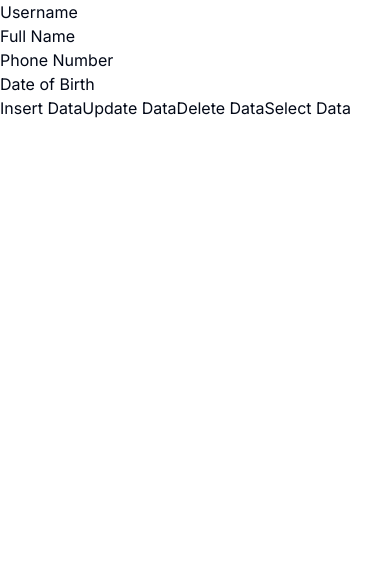
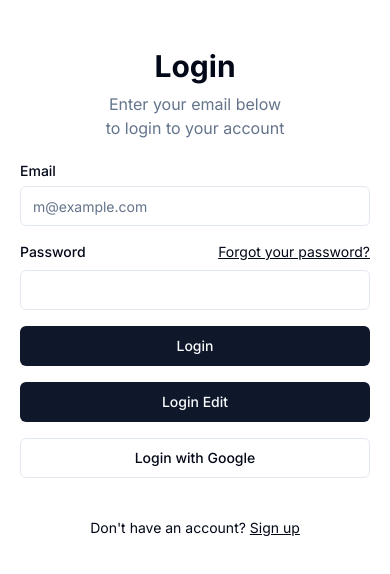
Before and after one commit to chota-jd/new-ui-demo, a Next.js app: page / in a window 390 px wide. Shown: the top 574 px of the page. Built offline with nearby package versions, Linux system fonts and the light colour scheme.

Commit message:
fix : login insert data

```diff
--- a/components/FireBaseCrud/FireBaseCrud.tsx
+++ b/components/FireBaseCrud/FireBaseCrud.tsx
@@ -16,9 +16,11 @@ const database = FirebaseConfig();
 
 function FireBaseCrud() {
     let [username, setUserName] = useState('');
-    let [fullname, setFullName] = useState('');
-    let [phone, setPhone] = useState('');
-    let [dob, setDob] = useState('');
+    let [email, setEmail] = useState('');
+    let [password, setPassWord] = useState('');
+
+
+
 
     const isNullOrWhiteSpaces = (value: string | null | undefined): boolean => {
         if (value == null) {
@@ -27,18 +29,16 @@ function FireBaseCrud() {
         return value.toString().replaceAll(' ', '').length < 1;
     }
 
+
+
     let InsertData = () => {
-        if (isNullOrWhiteSpaces(username)
-        || isNullOrWhiteSpaces(fullname)
-        || isNullOrWhiteSpaces(phone)
-        || isNullOrWhiteSpaces(dob)) {
+        if (isNullOrWhiteSpaces(email) || isNullOrWhiteSpaces(password)) {
             alert("fill all fileds");
             return;
         }
-        set(ref(database, 'Customer/'+username), {
-            fullname: fullname,
-            phonenumber: phone,
-            dateofbirth: dob
+        set(ref(database, 'Customer/' + username), {
+            emaillogin: email,
+            passwordlogin: password
 
         })
     }
@@ -46,14 +46,12 @@ function FireBaseCrud() {
     let SelectData = () => {
         const dbref = ref(database);
 
-    get(child(dbref, 'Customer/' + username)).then(snapshot => {
-        if(snapshot.exists()){
-            setFullName(snapshot.val().fullname);
-            setPhone(snapshot.val().phonenumber);
-            setDob(snapshot.val().dateofbirth);
+        get(child(dbref, 'Customer/' + email)).then(snapshot => {
+            if (snapshot.exists()) {
+                setPassWord(snapshot.val().passwordlogin);
             }
 
-        else{
+            else {
                 alert("no data")
             }
         })
@@ -65,28 +63,70 @@ let SelectData = () => {
     return (
         <>
 
-        <label>Username</label>
+            {/* <label>Username</label>
         <input type="text" value={username} onChange={e=>{setUserName(e.target.value)}}/>
-        <br/>
-
-        <label>Full Name</label>
-        <input type="text" value={fullname} onChange={e=>{setFullName(e.target.value)}}/>
-        <br/>
-
-        <label>Phone Number</label>
-        <input type="text" value={phone} onChange={e=>{setPhone(e.target.value)}}/>
-        <br/>
-
-        <label>Date of Birth</label>
-        <input type="text" value={dob} onChange={e=>{setDob(e.target.value)}}/>
-        <br/>
-
-        <button onClick={InsertData}>Insert Data</button>
-        <button>Update Data</button>
-        <button>Delete Data</button>
-        <button onClick={SelectData}>Select Data</button>
+        <br/> */}
 
 
+
+
+
+
+            <div className="w-full lg:grid lg:min-h-[600px] lg:grid-cols-2 xl:min-h-[800px]">
+                <div className="flex items-center justify-center py-12">
+                    <div className="mx-auto grid w-[350px] gap-6">
+                        <div className="grid gap-2 text-center">
+                            <h1 className="text-3xl font-bold">Login</h1>
+                            <p className="text-balance text-muted-foreground">
+                                Enter your email below to login to your account
+                            </p>
+                        </div>
+                        <div className="grid gap-4">
+                            <div className="grid gap-2">
+                                <Label htmlFor="email">Email</Label>
+                                <Input
+                                    id="email"
+                                    type="email"
+                                    placeholder="m@example.com"
+                                    required
+                                    onChange={e => { setEmail(e.target.value) }}
+
+
+                                />
+
+
+                            </div>
+                            <div className="grid gap-2">
+                                <div className="flex items-center">
+                                    <Label htmlFor="password">Password</Label>
+                                    <Link
+                                        href="/forgot-password"
+                                        className="ml-auto inline-block text-sm underline"
+                                    >
+                                        Forgot your password?
+                                    </Link>
+                                </div>
+                                <Input id="password" type="password" required onChange={e => { setPassWord(e.target.value) }} />
+                            </div>
+                            <Button type="submit" className="w-full" onClick={InsertData}>
+                                Login
+                            </Button>
+                            <Button type="submit" className="w-full" onClick={InsertData}>
+                                Login Edit
+                            </Button>
+                            <Button variant="outline" className="w-full">
+                                Login with Google
+                            </Button>
+                        </div>
+                        <div className="mt-4 text-center text-sm">
+                            Don&apos;t have an account?{" "}
+                            <Link href="#" className="underline">
+                                Sign up
+                            </Link>
+                        </div>
+                    </div>
+                </div>
+            </div>
 
 
 
```
Lines whose indentation alone changed are shown as unchanged.
